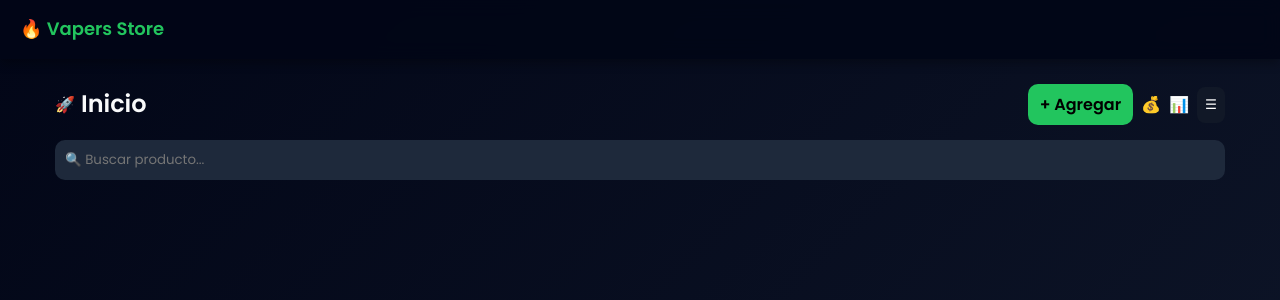
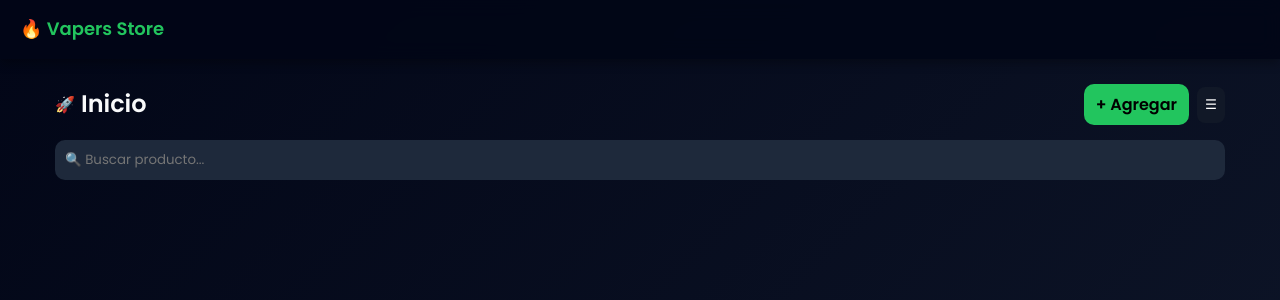
Before and after one commit to carlosarturoyepescelon11-boop/Yepesstore, a Flask app: page /ventas in a window 1280 px wide. Shown: the top 300 px of the page. Run offline with Flask 3, Linux system fonts and the light colour scheme; the visitor is signed in with stand-in values (Sample User, id 1); data that the repository does not hold is empty; some libraries are stand-ins or nearby versions.

Commit message:
Update ventas.html

```diff
--- a/templates/ventas.html
+++ b/templates/ventas.html
@@ -202,9 +202,6 @@ body{
 
     <a href="{{ url_for('agregar') }}" class="btn-add">+ Agregar</a>
 
-    <a href="/caja" class="btn-mini">💰</a>
-    <a href="/inversion" class="btn-mini">📊</a>
-
     <button class="btn-menu" onclick="toggleMenu(event)"style="background:#111827;color:white;border:none;padding:8px;border-radius:8px;">☰</button>
 </div>
 
```
